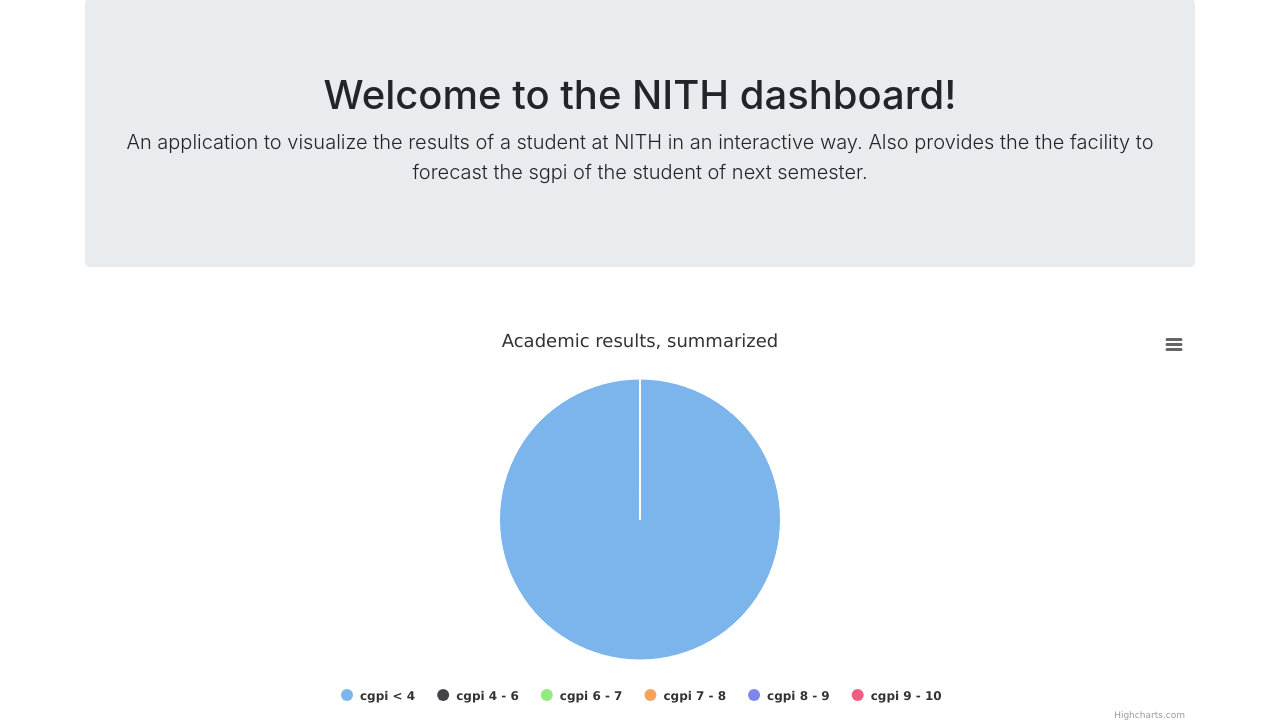
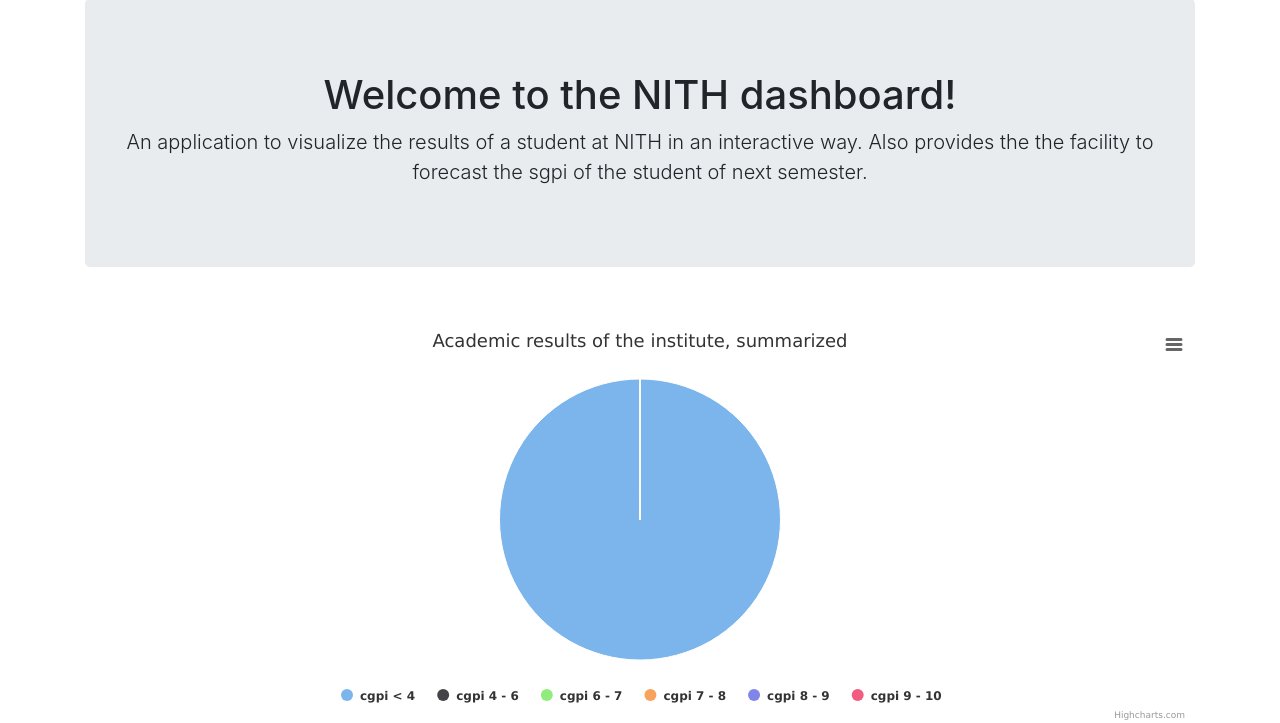
Before and after one commit to Prakriti-nith/Student-Dashboard, a Flask app: page / in a window 1280 px wide. Shown: the part 77-800 px from the top of the page. Run offline with Flask 2, Linux system fonts and the light colour scheme; tables that the repository leaves empty or names only in its code hold one stand-in row (values such as "Sample post"); some libraries are stand-ins or nearby versions.

Commit message:
Home page pie chart title updated

```diff
--- a/templates/home.html
+++ b/templates/home.html
@@ -54,7 +54,7 @@
                   data: data
                 }],
                 title: {
-                    text: 'Academic results, summarized'
+                    text: 'Academic results of the institute, summarized'
                 },
                 tooltip: {
                     pointFormat: '{series.name}: <b>{point.percentage:.2f}%</b>'
```
